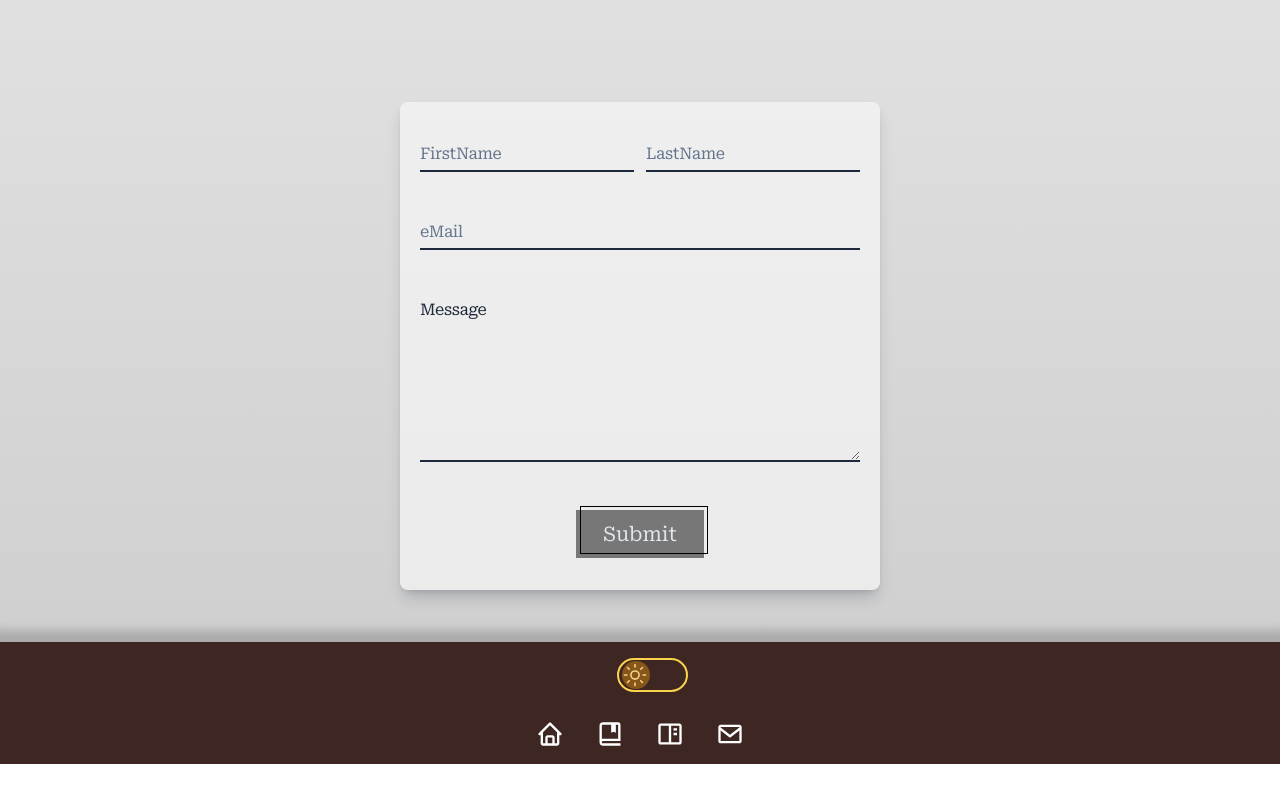
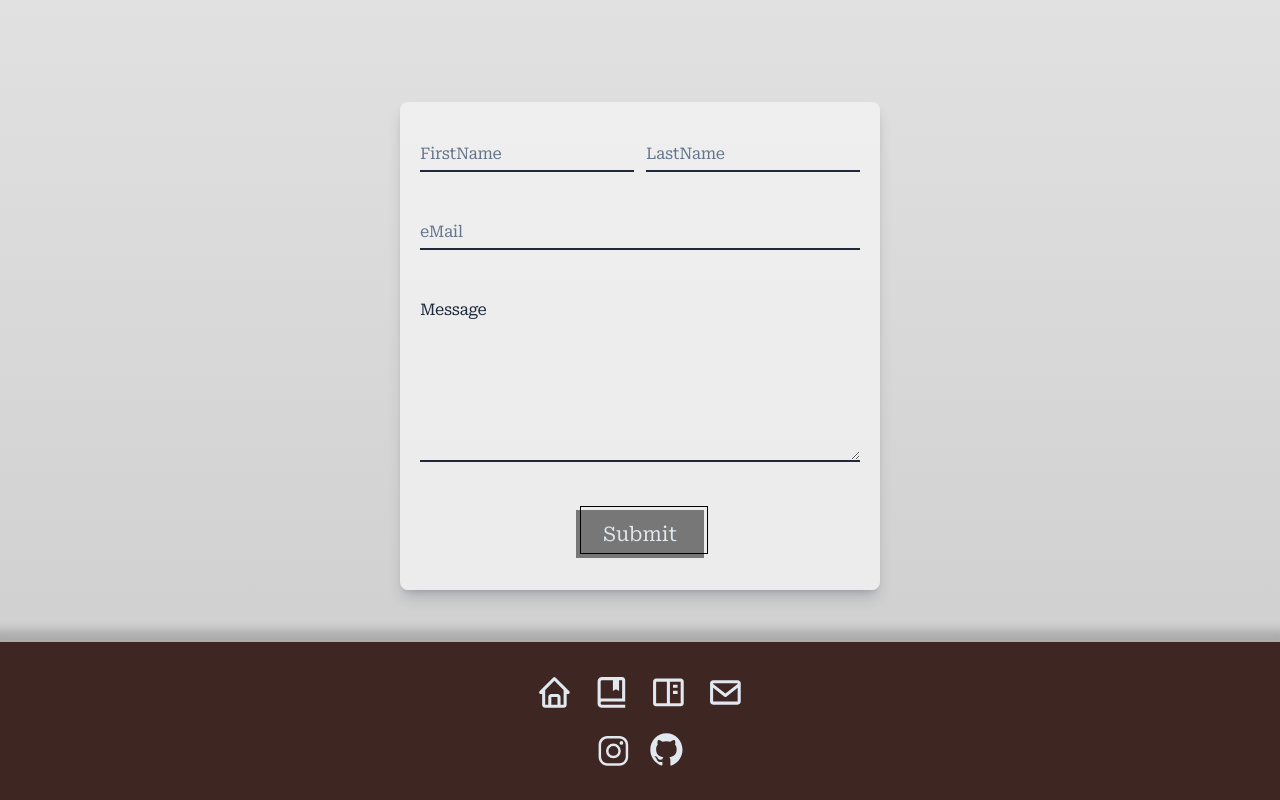
Before and after one commit to haruki26/react-next-portfolio, a Next.js app: page /contact in a window 1280 px wide. Shown: the part 491-1291 px from the top of the page. Before the commit the page ends 1255 px from the top, so only its background shows below. Built offline with nearby package versions, Linux system fonts and the light colour scheme.

Commit message:
footerのスタイル調整

```diff
--- a/src/components/Footer/index.tsx
+++ b/src/components/Footer/index.tsx
@@ -1,36 +1,29 @@
 import { cn } from "@/libs/utils";
-import type { IconSettings } from "../PageLinks";
 
-import ThemeChangeBtn from "../ThemeChangeBtn";
-import TopBackBtn from "../TopBackBtn";
-import PageLinks from "../PageLinks";
+import MediaLinks from "../MediaLinks";
+import { PAGES } from "@/constans";
+import Link from "next/link";
 
 
 const Footer: React.FC = () => {
-    const iconSetting: IconSettings = {
-        size: 28,
-        className: cn(
-            "fill-white",
-        )
-    };
 
     return (
         <div className={cn(
-            "h-fit w-full px-3 py-4 bg-[#3e2723] text-[#f5f5dc] shadow-[0_-4px_9px_8px_rgba(0,0,0,0.18)]",
+            "h-fit w-full px-3 py-8 bg-[#3e2723] text-[#f5f5dc] shadow-[0_-4px_9px_8px_rgba(0,0,0,0.18)]",
             "dark:bg-[#2e2e2e] dark:shadow-[0_-2px_10px_6px_rgba(221,221,221,0.18)]",
         )}>
-            <div className="h-full flex flex-col gap-7 justify-center items-center">
-                <div className="pl-6 flex gap-10 items-center">
-                    <TopBackBtn />
-                    <ThemeChangeBtn />
+            <div className="h-full flex flex-col gap-5 justify-center items-center">
+                <div className="w-full flex gap-5 items-center justify-center">
+                    {PAGES.map((page, index) => (
+                        <Link href={page.href} key={index}>
+                            {page.icon.type({
+                                size: "2.3rem",
+                                className: "fill-slate-200",
+                            })}
+                        </Link>
+                    ))}
                 </div>
-                <div className="flex flex-col gap-2 items-center">
-                    <PageLinks
-                        icon={iconSetting}
-                        className="gap-6"
-                        horizontal
-                    />
-                </div>
+                <MediaLinks />
             </div>
         </div>
     );
--- a/src/components/MediaLinks/index.tsx
+++ b/src/components/MediaLinks/index.tsx
@@ -5,10 +5,10 @@ const MediaLinks: React.FC = () => {
     return (
         <div className="flex gap-4">
             <a href="https://www.instagram.com/yousei_81" target="_blank">
-                <IoLogoInstagram size={"2rem"} />
+                <IoLogoInstagram size={"2.3rem"} className="fill-slate-200 pt-[3px]" />
             </a>
             <a href="https://github.com/haruki26" target="_blank">
-                <IoLogoGithub size={"2rem"} />
+                <IoLogoGithub size={"2.3rem"} className="fill-slate-200" />
             </a>
         </div>
     );
```
